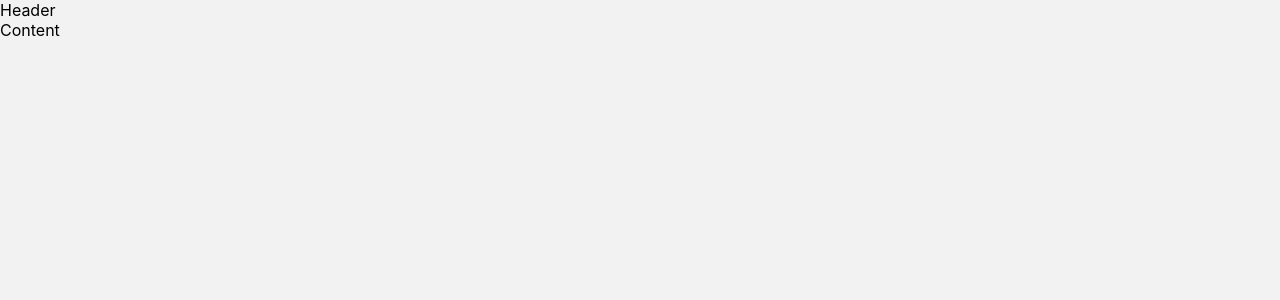
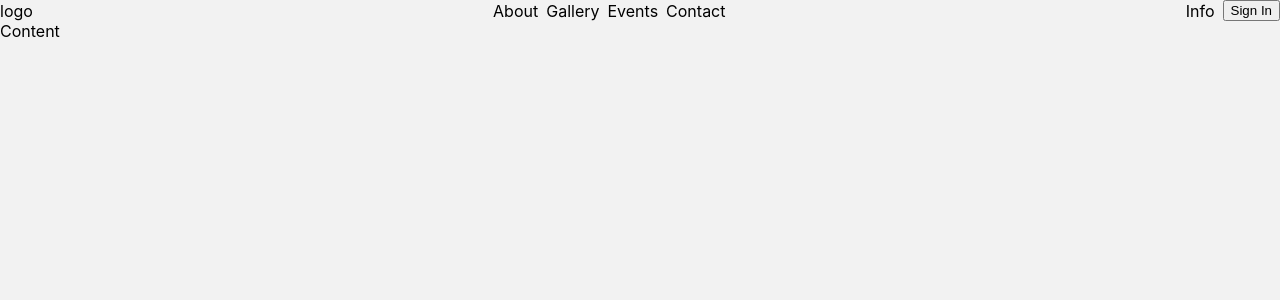
Before and after one commit to JuliaCMint/design-system, a React (Create React App) app: page / in a window 1280 px wide. Shown: the top 300 px of the page. Built offline with nearby package versions, Linux system fonts and the light colour scheme.

Commit message:
added elements to header

```diff
--- a/src/components/Header.jsx
+++ b/src/components/Header.jsx
@@ -1,8 +1,26 @@
 import React from 'react'
+import { StretchableFlexContainer } from './patterns/StretchableFlexContainer'
+import { InlineFlexContainer } from './patterns/InlineFlexContainer'
 
 const Header = () => {
   return (
-    <div>Header</div>
+    <>
+    <StretchableFlexContainer stretch={1} align="center" switchAt="40rem">
+        <div>
+       logo
+        </div>
+        <InlineFlexContainer gap="m" justify="center" align="center">
+          <span>About</span>
+          <span>Gallery</span>
+          <span>Events</span>
+          <span>Contact</span>
+        </InlineFlexContainer >
+        <StretchableFlexContainer gap="m" align="center" justify="end">
+          <span>Info</span>
+          <button>Sign In</button>
+        </StretchableFlexContainer>
+      </StretchableFlexContainer>
+    </>
   )
 }
 
```
